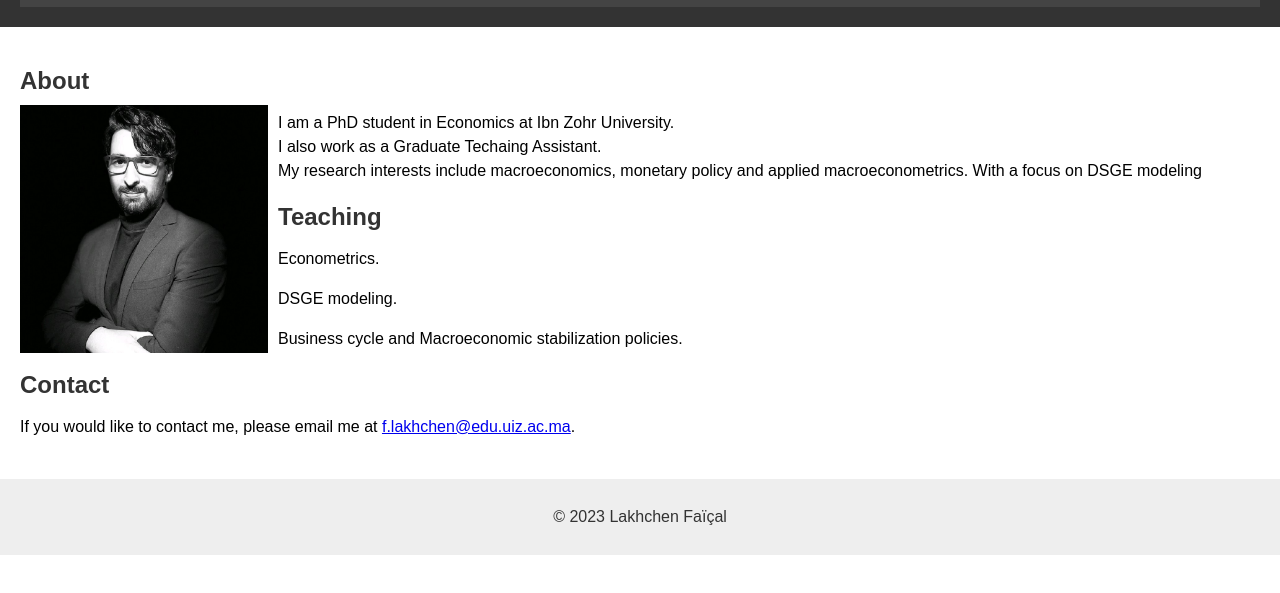
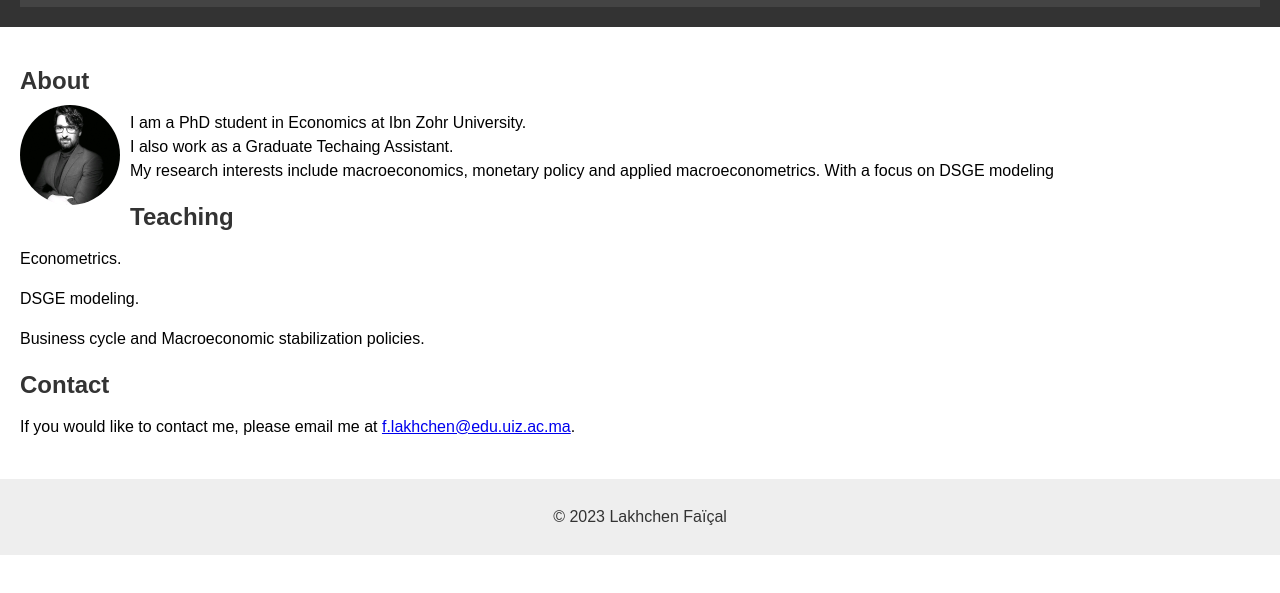
Before and after one commit to FaicalLakhchen/FaicalLakhchen.github.io, a plain HTML site: page index.html in a window 1280 px wide. Shown: the part 169-762 px from the top of the page. Drawn offline with Linux system fonts and the light colour scheme.

Commit message:
Update index.html

```diff
--- a/index.html
+++ b/index.html
@@ -22,7 +22,7 @@
     <main>
       <section id="about">
         <h2>About</h2>
-        <img src="1676764851977.jfif" alt="Image description" style="float: left; margin-right: 10px; width: 20%; height: auto;" ;">
+        <img src="1676764851977.jfif" alt="Image description" style="float: left; margin-right: 10px; width: 100px; height: auto; border-radius: 50%;;">
         <p>I am a PhD student in Economics at Ibn Zohr University.<br> I also work as a Graduate Techaing Assistant.<br>
 My research interests include macroeconomics, monetary policy and applied macroeconometrics. With a focus on DSGE modeling</p>
       </section>
```
